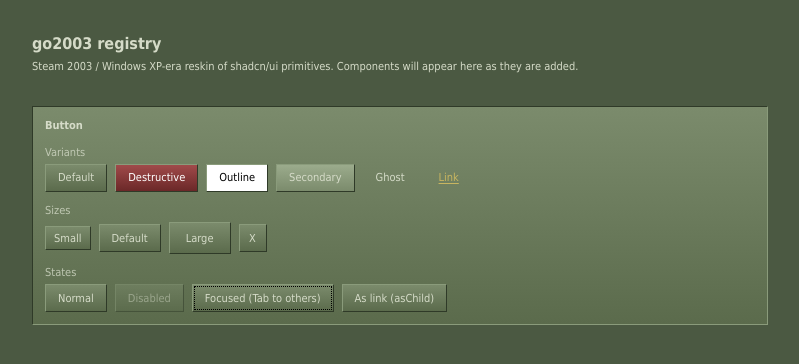
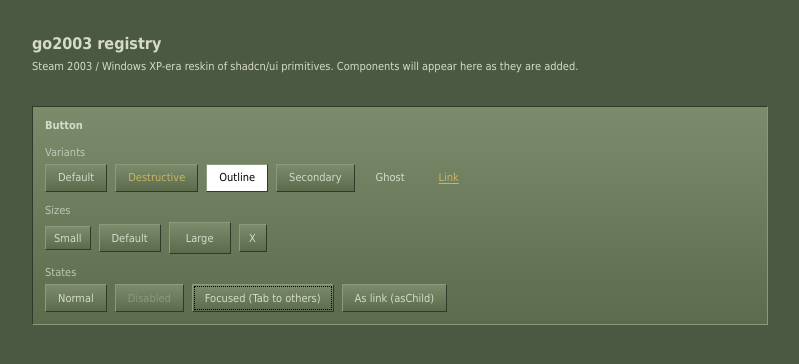
Before and after one commit to OnlyNinjaGear/go2003, a Next.js app: page / in a window 1280 px wide. Shown: the top 364 px of the page, without its empty margins (240-1039 px from the left). Built offline with nearby package versions, Linux system fonts and the light colour scheme.

Commit message:
auto: button.tsx

```diff
--- a/registry/steam2003/ui/button.tsx
+++ b/registry/steam2003/ui/button.tsx
@@ -10,7 +10,7 @@ const buttonVariants = cva(
     "font-sans text-[11px] leading-none",
     "[&_svg]:pointer-events-none [&_svg]:size-3 [&_svg]:shrink-0",
     "outline-none focus-visible:win32-focus",
-    "disabled:opacity-50 disabled:pointer-events-none",
+    "disabled:text-[var(--border-light)] disabled:pointer-events-none",
   ].join(" "),
   {
     variants: {
@@ -18,11 +18,11 @@ const buttonVariants = cva(
         default:
           "bevel-out panel-gradient text-foreground active:bevel-in active:panel-gradient-pressed",
         destructive:
-          "bevel-out text-white [background:linear-gradient(to_bottom,#A04A4A,#6B2828)] active:bevel-in active:[background:linear-gradient(to_bottom,#6B2828,#A04A4A)]",
+          "bevel-out panel-gradient text-[var(--accent)] active:bevel-in active:panel-gradient-pressed",
         outline:
           "bevel-out bg-[var(--input-bg)] text-[var(--input-fg)] active:bevel-in",
         secondary:
-          "bevel-out [background:linear-gradient(to_bottom,#9BAB8C,#7B8B6C)] text-foreground active:bevel-in active:[background:linear-gradient(to_bottom,#7B8B6C,#9BAB8C)]",
+          "bevel-out panel-gradient text-foreground active:bevel-in active:panel-gradient-pressed",
         ghost:
           "border border-transparent bg-transparent text-foreground active:bevel-in active:panel-gradient-pressed",
         link: "border border-transparent bg-transparent text-[var(--accent)] underline underline-offset-2",
```
